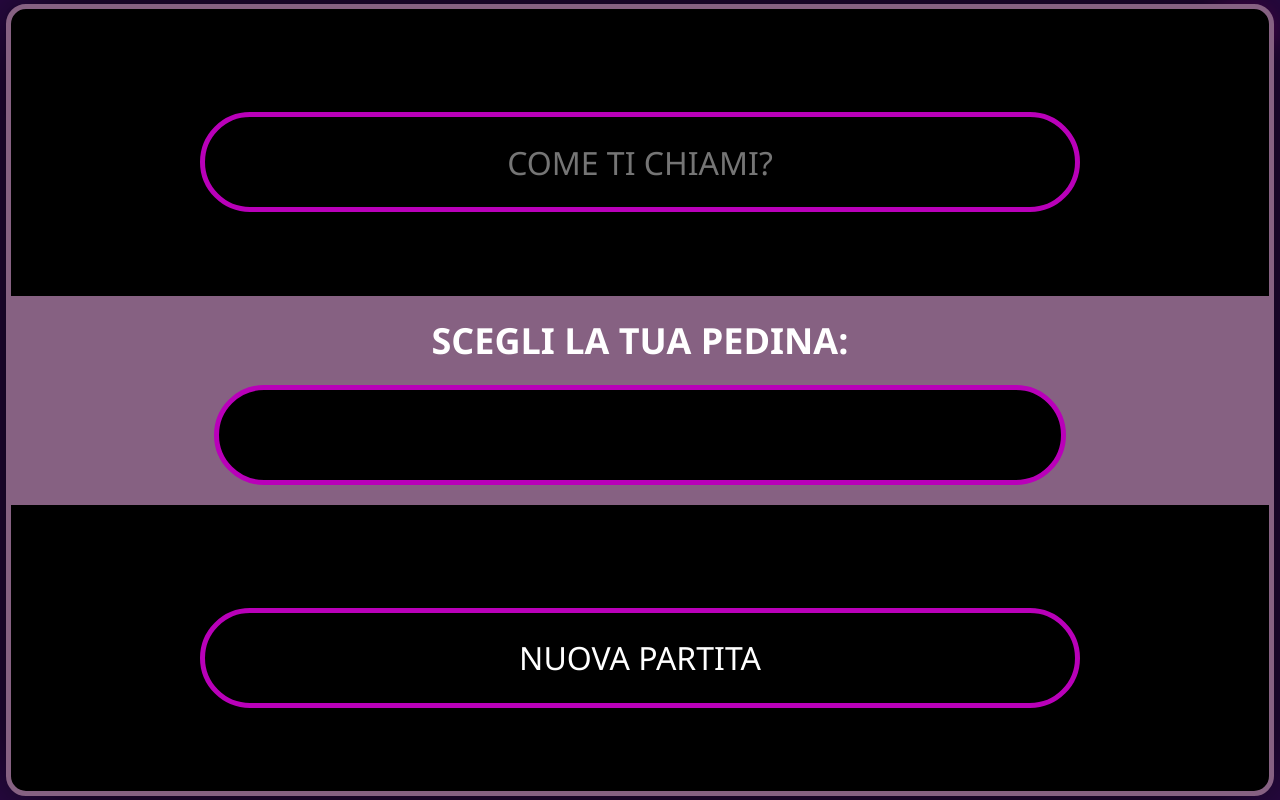
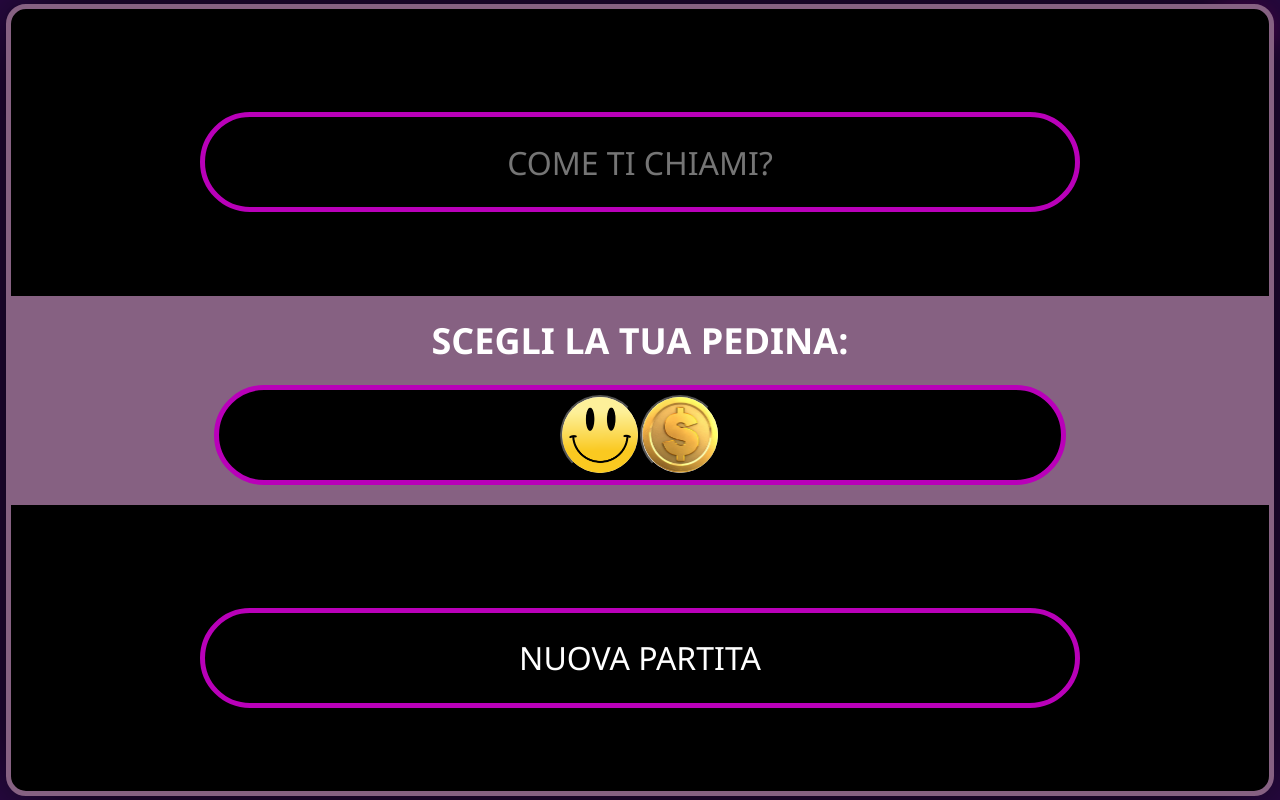
Before and after one commit to darthClara/reactopoli, a React (Create React App) app: page / in a window 1280 px wide. Built offline with nearby package versions, Linux system fonts and the light colour scheme; a web font is replaced by a local one.

Commit message:
prima bozza menu iniziale

```diff
--- a/src/App.js
+++ b/src/App.js
@@ -8,15 +8,22 @@ import "./components/terreni/StileRettangoli.scss"
 import MenuIniziale from "./components/menuIniziale/MenuIniziale"
 
 function App() {
-  const [tema, setTema] = useState(false)
+  const [tema, setTema] = useState(false);
+  const [pedina, setPedina] = useState([]);
 
-  const statoTema = (TemaRicevutoDaToggle) => {
-    setTema(TemaRicevutoDaToggle)
+  const statoTema = (temaRicevutoDaToggle) => {
+    setTema(temaRicevutoDaToggle)
   }
+
+  const pedinaUtente = (pedinaRicevutaDaMenuIniziale) => {
+    setPedina(pedinaRicevutaDaMenuIniziale)
+  }
+
+  console.log(pedina)
 
   return (
     <div className={tema ? "app appClassico" : "app appFuturistico"}>
-      <MenuIniziale statoTema={tema}/>
+      <MenuIniziale pedinaUtente={pedinaUtente}/>
       <SchermoDadi statoTema={tema}/>
       <Togglestile statoTema={statoTema}/>
       <Tabellone statoTema={tema}/>
--- a/src/components/menuIniziale/MenuIniziale.js
+++ b/src/components/menuIniziale/MenuIniziale.js
@@ -1,13 +1,21 @@
 import React, { useState } from "react"
 import "./MenuIniziale.scss"
+import "../pedine/DatiPedine"
+import { DatiPedine } from "../pedine/DatiPedine"
+import "../pedine/StilePedine.scss"
 
-export default function MenuIniziale({ statoTema }) {
+export default function MenuIniziale({pedinaUtente}) {
   const [menuAperto, setMenuAperto] = useState(true)
   const [nome, setNome] = useState("")
-  const [pedina, setPedina] = useState("")
+  const [pedinaScelta, setPedinaScelta] = useState("")
 
   function gestoreClickNuovaPartita() {
-    setMenuAperto(false)
+    if ((nome !=="") && (pedinaScelta !=="")) {
+        setMenuAperto(false)
+        pedinaUtente(pedinaScelta)
+    } else {
+        alert("INSERISCI UN NOME E SCEGLI LA TUA PEDINA")
+    }
   }
 
   function gestoreInputNome(e) {
@@ -15,12 +23,31 @@ export default function MenuIniziale({ statoTema }) {
     setNome(nome)
   }
 
-  function pedine() {
-    return (
-        <div>
-            <input type="checkbox"></input>
-        </div>
-    )
+  function gestoreClickPedina(e) {
+    let pedinaCliccata = e.currentTarget.value;
+    setPedinaScelta(pedinaCliccata)
+    console.log(pedinaScelta)
+  }
+
+  function generatorePedine() {
+    let pedine = DatiPedine.map((pedina) => {
+      return (
+        <button
+          onClick={gestoreClickPedina}
+          value={pedina.nome}
+          className={`pedinaWrapper pedina${pedina.nome}Wrapper`}
+        >
+          {pedina.immagine && (
+            <img
+              className={`immaginePedina immaginePedina${pedina.nome}`}
+              src={pedina.immagine}
+            ></img>
+          )}
+        </button>
+      )
+    })
+
+    return pedine
   }
 
   return (
@@ -35,11 +62,12 @@ export default function MenuIniziale({ statoTema }) {
       ></input>
       <div className="selettorePedineWrapper">
         <h2>SCEGLI LA TUA PEDINA:</h2>
-        <div className="selettorePedineWrapper2">
-            {pedine}
-        </div>
+        <div className="selettorePedineWrapper2">{generatorePedine()}</div>
       </div>
-      <button className="btnNuovaPartita" onClick={nome && pedina && gestoreClickNuovaPartita}>
+      <button
+        className="btnNuovaPartita"
+        onClick={gestoreClickNuovaPartita}
+      >
         NUOVA PARTITA
       </button>
     </div>
--- a/src/components/menuIniziale/MenuIniziale.scss
+++ b/src/components/menuIniziale/MenuIniziale.scss
@@ -12,6 +12,34 @@
     border: 5px solid rgb(134, 97, 130);
     color: white;
     justify-content: space-evenly;
+    z-index: 100;
+
+    .selettorePedineWrapper {
+        width: 100%;
+        height: auto;
+        @include flex();
+        flex-direction: column;
+        background-color: rgb(134, 97, 130);
+        padding: 20px;
+        font-size: 150%;
+
+        .selettorePedineWrapper2 {
+            margin-top: 20px;
+            width: 70%;
+            height: 100px;
+            @include flex();
+            border-radius: 50px;
+            background-color: rgb(0, 0, 0);
+            border: 5px solid rgb(185, 0, 185);
+            color: white;
+            min-width: 200px;
+
+            .btnPedina {
+                width: 20px;
+                height: 20px;
+            }
+        }
+    }
 }
 
 .menuInizialeWrapperfalse {
@@ -39,28 +67,6 @@
     }
 }
 
-.selettorePedineWrapper {
-    width: 100%;
-    height: auto;
-    @include flex();
-    flex-direction: column;
-    background-color: rgb(134, 97, 130);
-    padding: 20px;
-    font-size: 150%;
-
-    .selettorePedineWrapper2 {
-        margin-top: 20px;
-        width: 70%;
-        height: 100px;
-        @include flex();
-        border-radius: 50px;
-        background-color: rgb(0, 0, 0);
-        border: 5px solid rgb(185, 0, 185);
-        color: white;
-        min-width: 200px;
-    }
-}
-
 .btnNuovaPartita {
     margin-top: 20px;
     width: 70%;
--- /dev/null
+++ b/src/components/pedine/DatiPedine.js
@@ -0,0 +1,13 @@
+import smiley from "./smiley.png"
+import dollaro from "./dollaro.png"
+
+export const DatiPedine = [
+    {
+        nome: "smiley",
+        immagine: smiley
+    },
+    {
+        nome: "dollaro",
+        immagine: dollaro
+    },
+]
--- /dev/null
+++ b/src/components/pedine/StilePedine.scss
@@ -0,0 +1,24 @@
+@import "../../Mixins.scss";
+
+.pedinaWrapper {
+    @include flex();
+    z-index: 100;
+    width: 80px;
+    height: 80px;
+    background-color: white;
+    border-radius: 100%;
+    overflow: hidden;
+    .immaginePedina {
+        position: relative;
+        width: 100%;
+    }
+}
+
+.immaginePedinasmiley {
+  width: 122% !important;
+}
+
+.immaginePedinadollaro {
+    width: 175% !important;
+    left: 3px;
+}
--- a/src/components/tabellone/Griglia.js
+++ b/src/components/tabellone/Griglia.js
@@ -6,7 +6,8 @@ import StileRettangoli from "../terreni/StileRettangoli"
 import StileAngoli from "../terreni/StileAngoli"
 
 export default function Griglia({ statoTema }) {
-  function generatoreCaselle() {
+
+    function generatoreCaselle() {
     let datiRettangoli = DatiRettangoli.map((terreno) => {
       return terreno.rettangoli
     })
--- a/src/components/terreni/DatiAngoli.js
+++ b/src/components/terreni/DatiAngoli.js
@@ -1,5 +1,3 @@
-import StileAngoli from "./StileAngoli";
-
 export const DatiAngoli = [
   {
     angoli: {
```
Also changed, not shown: src/components/pedine/dollaro.png (added), src/components/pedine/smiley.png (added).
